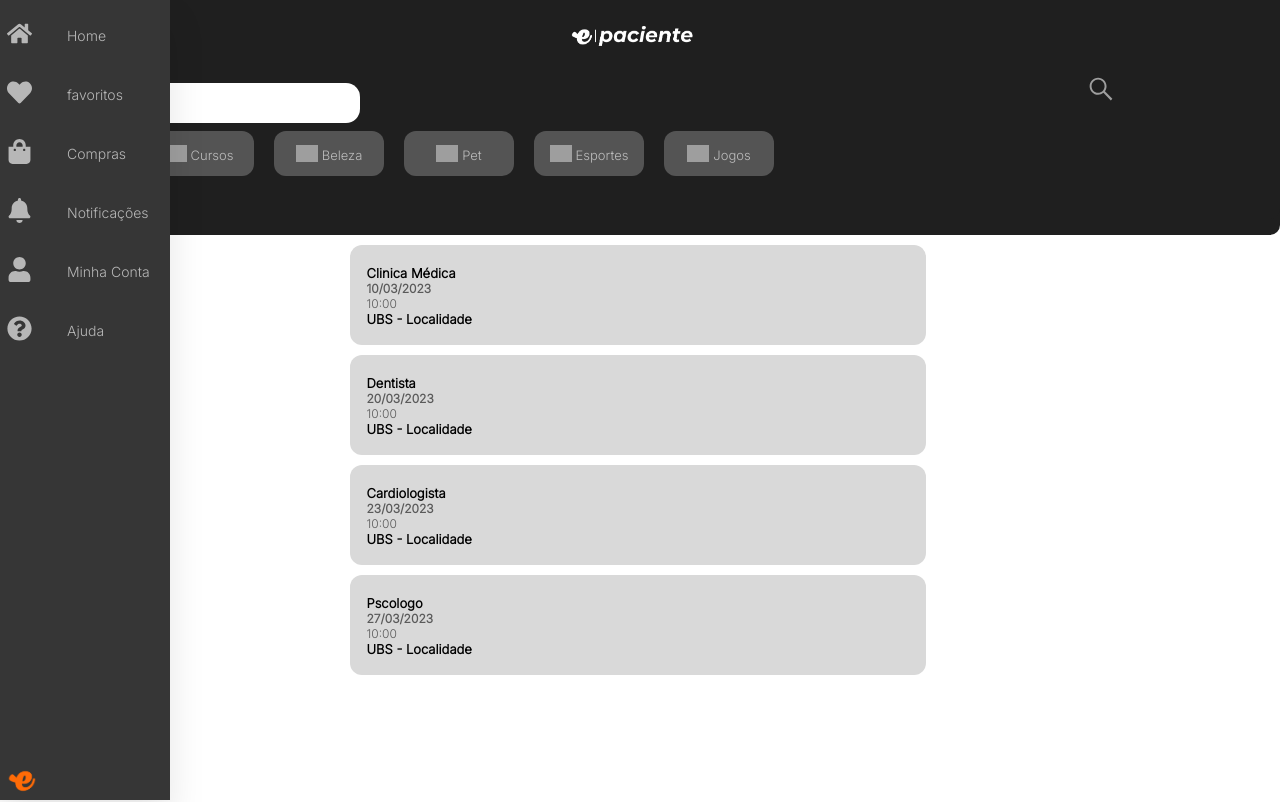
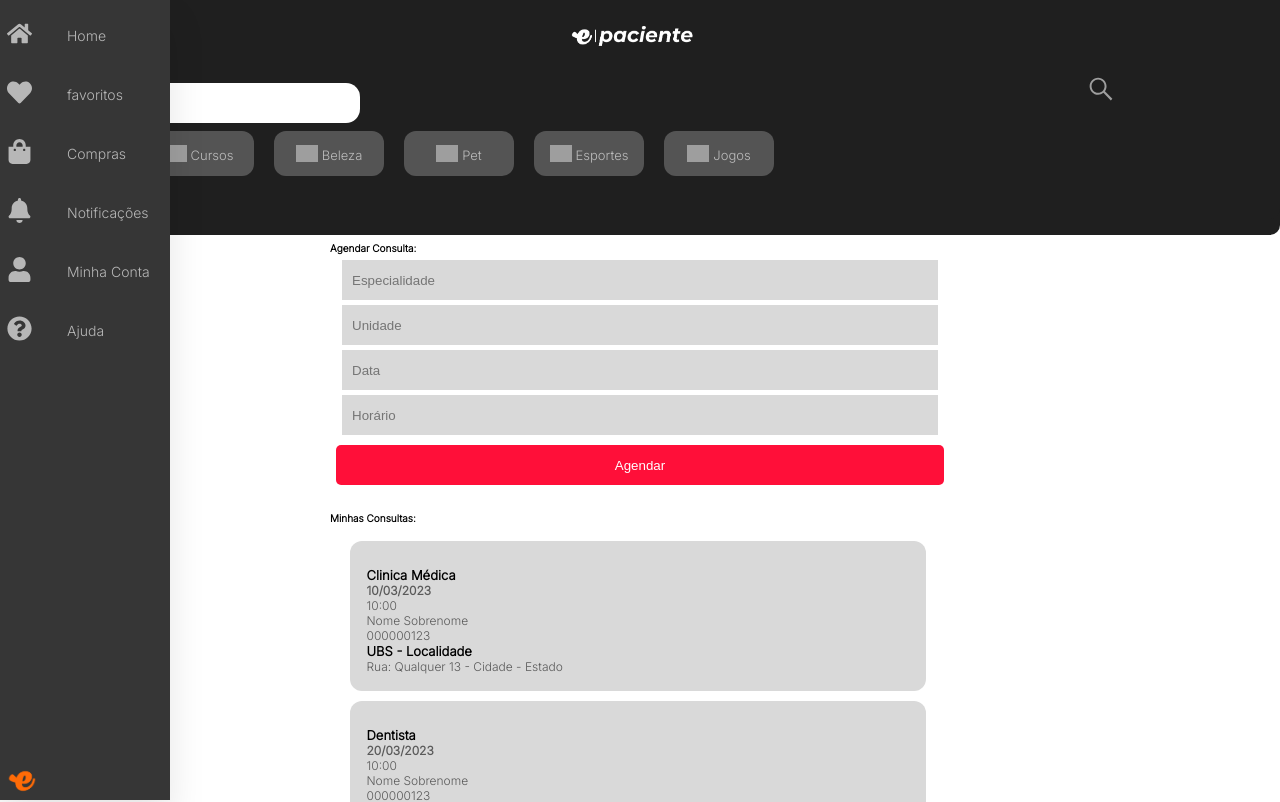
Before and after one commit to teceudesenvolvo/ePaciente, a React (Create React App) app: page /Consultas in a window 1280 px wide. Shown: the top 802 px of the page. Built offline with nearby package versions, Linux system fonts and the light colour scheme; grey boxes are pictures that could not be loaded.

Commit message:
Consultas

```diff
--- a/src/App.css
+++ b/src/App.css
@@ -742,6 +742,17 @@
   flex-direction: column;
 }
 
+.agendarConsulta > h1{
+  font-size: 10px;
+  color: #000;
+}
+
+.agendarConsulta > button{
+  margin-top: 5px;
+  width: 95%;
+  border-radius: 5px;
+}
+
 .minhasCompras {
     width: 90%;
     height: 50%;
@@ -750,7 +761,7 @@
 
 .productItem-minhasCompras {
   list-style: none;
-  height: 100px;
+  height: 150px;
   width: 100%;
   align-items: center;
   justify-content: center;
@@ -775,7 +786,6 @@
   align-items: flex-start;
   width: 100%;
   height: 65%;
-  padding-top: 5px;
   margin-left: 10px;
 
 }
--- a/src/componets/ProductsList_minhaConsultas.js
+++ b/src/componets/ProductsList_minhaConsultas.js
@@ -17,7 +17,10 @@
                 especialidade: 'Clinica Médica',
                 data: '10/03/2023',
                 horario: '10:00',
+                medico: 'Nome Sobrenome',
+                protocolo: '000000123',
                 unidade: 'UBS - Localidade',
+                enderecoUnd: 'Rua: Qualquer 13 - Cidade - Estado',
                 status: 'aguardando'
             },
             {
@@ -25,7 +28,10 @@
                 especialidade: 'Dentista',
                 data: '20/03/2023',
                 horario: '10:00',
+                medico: 'Nome Sobrenome',
+                protocolo: '000000123',
                 unidade: 'UBS - Localidade',
+                enderecoUnd: 'Rua: Qualquer 13 - Cidade - Estado',
                 status: 'aguardando'
             },
             {
@@ -33,7 +39,10 @@
                 especialidade: 'Cardiologista',
                 data: '23/03/2023',
                 horario: '10:00',
+                medico: 'Nome Sobrenome',
+                protocolo: '000000123',
                 unidade: 'UBS - Localidade',
+                enderecoUnd: 'Rua: Qualquer 13 - Cidade - Estado',
                 status: 'aguardando'
             },
             {
@@ -41,7 +50,10 @@
                 especialidade: 'Pscologo',
                 data: '27/03/2023',
                 horario: '10:00',
+                medico: 'Nome Sobrenome',
+                protocolo: '000000123',
                 unidade: 'UBS - Localidade',
+                enderecoUnd: 'Rua: Qualquer 13 - Cidade - Estado',
                 status: 'aguardando'
             },
         ]
@@ -69,7 +81,10 @@
                         <p><b>{consulta.especialidade}</b></p>
                         <p className='status'>{consulta.data}</p>
                         <p>{consulta.horario}</p>
+                        <p>{consulta.medico}</p>
+                        <p>{consulta.protocolo}</p>
                         <p><b>{consulta.unidade}</b></p>
+                        <p>{consulta.enderecoUnd}</p>
                     </div>
                     <div className='status'></div>
                 </div>
--- a/src/screens/client/Minhas_Consultas.js
+++ b/src/screens/client/Minhas_Consultas.js
@@ -21,6 +21,16 @@
           <TopBar />
         </div>
         <div className='minhasCompras'>
+          <form className='formLogin agendarConsulta'>
+            <h1>Agendar Consulta:</h1>
+            <input type="text" placeholder="Especialidade" className='inputLogin' />
+            <input type="text" placeholder="Unidade" className='inputLogin' />
+            <input type="text" placeholder="Data" className='inputLogin' />
+            <input type="text" placeholder="Horário" className='inputLogin' />
+
+            <button className='buttonLogin'>Agendar</button>
+            <h1>Minhas Consultas:</h1>
+          </form>
           <ProductsList />
         </div>
 
--- a/src/screens/client/login.js
+++ b/src/screens/client/login.js
@@ -23,7 +23,7 @@
                         <input type="password" placeholder="Senha" className='inputLogin' />
                         <a href='#' className='linkLogin'>Esqueceu a senha?</a>
                         <button className='buttonLogin'>Entrar</button>
-                        </form>
+                    </form>
                     <p>Não tem uma conta? <a href='/register' className='linkLogin'>Crie uma</a></p>
                 </div>
             </div>
```
